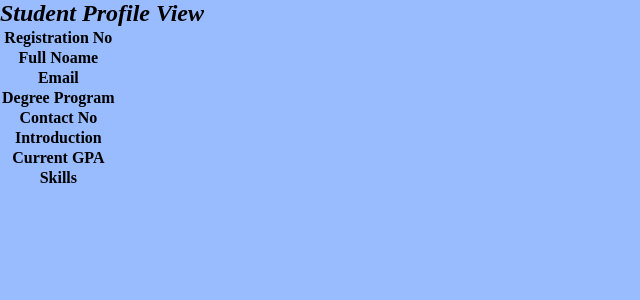
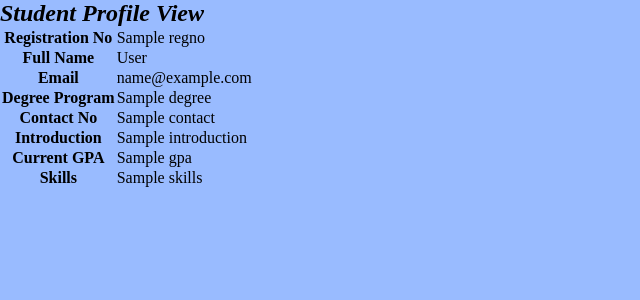
Before and after one commit to AnjanaPasinduMadushan/Student_Details_web_app, a Flask app: template templates/profile-view.html in a window 1280 px wide. Shown: the top 300 px of the page, without its empty margins (0-640 px from the left). Run offline with Flask 3, Linux system fonts and the light colour scheme; the template is opened without the code that fills it: most values are stand-ins (such as "Sample title", 1, 10 or a date in 2020); lists and menus that the app fills with data are empty.

Commit message:
add some modification

```diff
--- a/app.py
+++ b/app.py
@@ -109,8 +109,8 @@ def get_student(rNo):
             if  response['ResponseMetadata']['HTTPStatusCode'] == 200:
 
                 if users:
-                    # render porfile view with users detila
-                    return jsonify(users)
+                    # render porfile view with users details
+                    return render_template("profile-view.html", users=users)
 
         except IndexError:
 
--- a/templates/profile-view.html
+++ b/templates/profile-view.html
@@ -1,54 +1,46 @@
-<!Doctype>
+<!DOCTYPE html>
 <html>
 <head>
-		<title>Profile-View</title>
+    <title>Profile View</title>
     <link rel="stylesheet" type="text/css" href="static/css/style.css">
-
 </head>
-
 <body>
-
     <h2 id="std_view">Student Profile View</h2>
-		<div id ="table">
+    <div id="table">
         <table>
-			<tr><th>Registration No</th><td id='regno'></td></tr>
-			<tr><th>Full Noame</th><td id='fullname'></td></tr>
-			<tr><th>Email</th><td id='email'></td></tr>
-			<tr><th>Degree Program</th><td id='degree'></td></tr>
-			<tr><th>Contact No</th><td id='contact'></td></tr>
-			<tr><th>Introduction</th><td id='introduction'></td></tr>
-			<tr><th>Current GPA</th><td id='gpa'></td></tr>
-			<tr><th>Skills</th><td id='skills'></td></tr>
+            <tr>
+                <th>Registration No</th>
+                <td id="regno">{{ users.regno }}</td>
+            </tr>
+            <tr>
+                <th>Full Name</th>
+                <td id="fullname">{{ users.fullname }}</td>
+            </tr>
+            <tr>
+                <th>Email</th>
+                <td id="email">{{ users.email }}</td>
+            </tr>
+            <tr>
+                <th>Degree Program</th>
+                <td id="degree">{{ users.degree }}</td>
+            </tr>
+            <tr>
+                <th>Contact No</th>
+                <td id="contact">{{ users.contact }}</td>
+            </tr>
+            <tr>
+                <th>Introduction</th>
+                <td id="introduction">{{ users.introduction }}</td>
+            </tr>
+            <tr>
+                <th>Current GPA</th>
+                <td id="gpa">{{ users.gpa }}</td>
+            </tr>
+            <tr>
+                <th>Skills</th>
+                <td id="skills">{{ users.skills }}</td>
+            </tr>
         </table>
     </div>
-
-		<script>
-			const regNo = window.location.pathname.split('/')[2];
-
-				const regno = document.getElementById('regno')
-				const fullname = document.getElementById('fullname')
-				const degree = document.getElementById('degree')
-				const email = document.getElementById('email')
-				const contact = document.getElementById('contact')
-				const introduction = document.getElementById('introduction')
-				const gpa = document.getElementById('gpa')
-				const skills = document.getElementById('skills')
-
-			fetch(`/profile/${regNo}`)
-			.then(response=>response.json())
-			.then(data=>{
-				regno.textContent = data.regno;
-                fullname.textContent = data.fullname;
-                degree.textContent = data.degree;
-                email.textContent = data.email;
-                contact.textContent = data.contact;
-                introduction.textContent = data.introduction;
-                gpa.textContent = data.gpa;
-                skills.textContent = data.skills;
-			})
-			.catch(error => {
-                console.error('Error:', error);
-            });
-		</script>
 </body>
 </html>
```
Also changed, not shown: templates/index.html (+5 -5 lines). Lines whose indentation alone changed are shown as unchanged.
